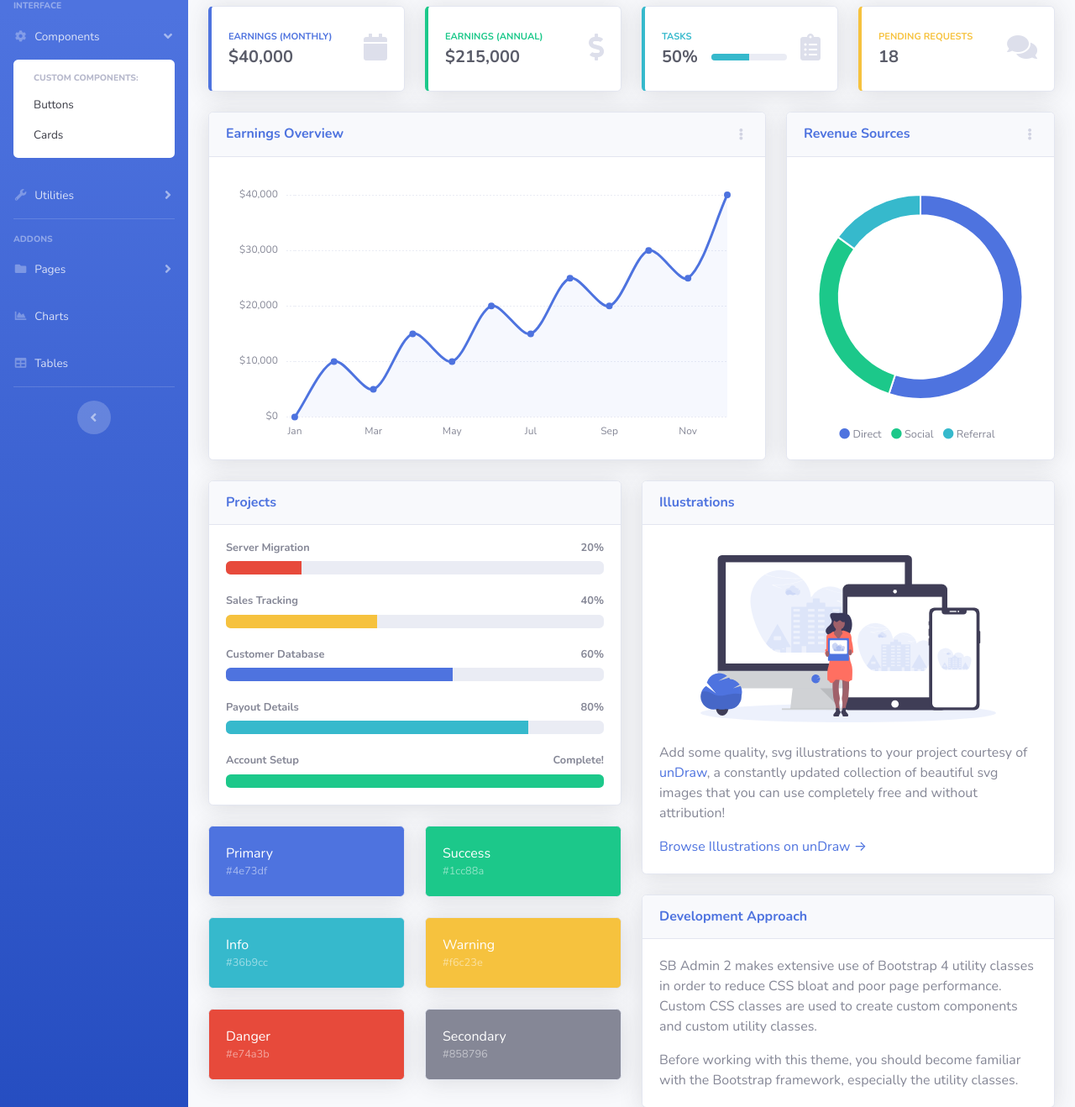
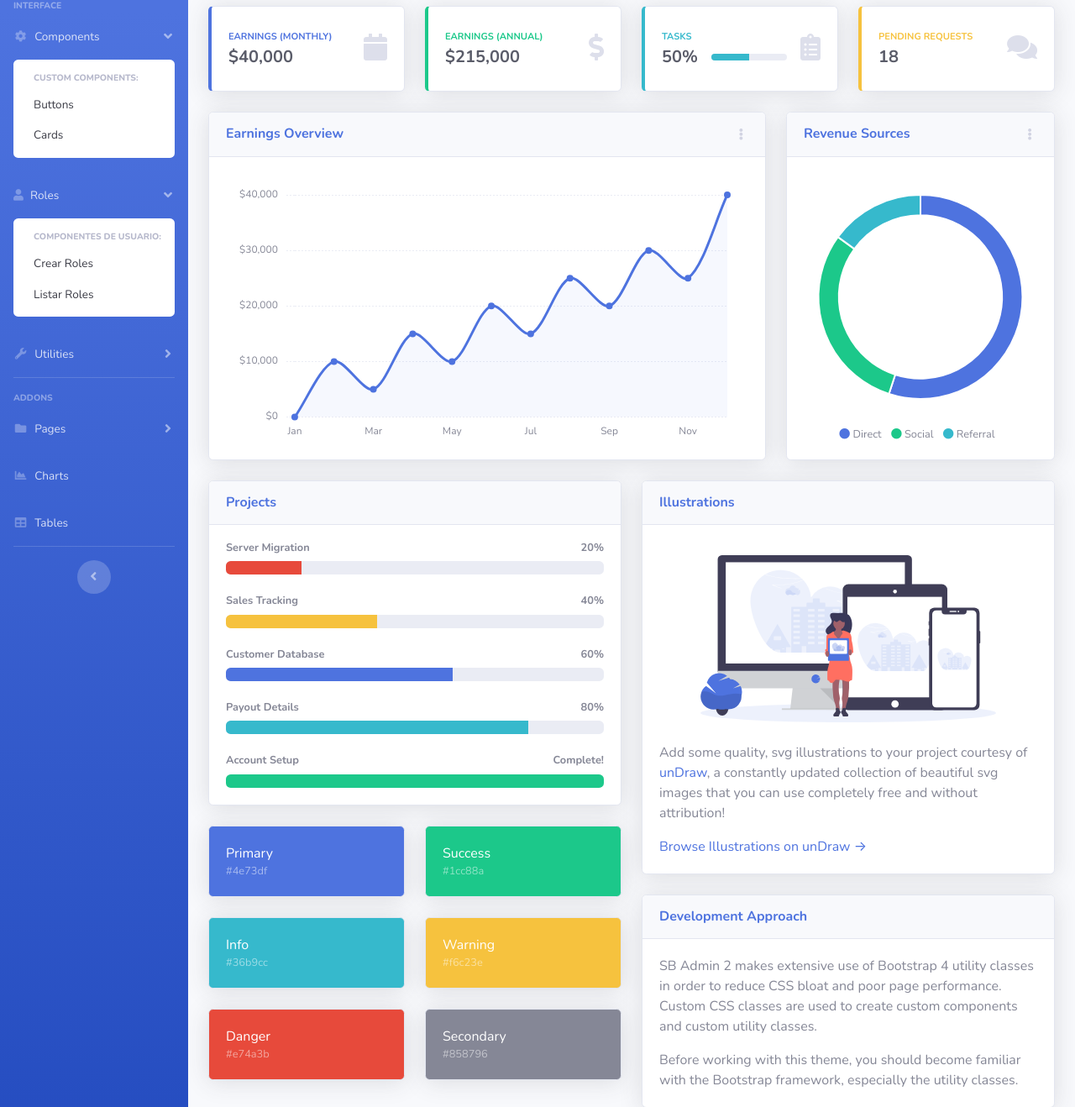
Before and after one commit to TheNanfe/IS2_PROJECT, a Django app: template templates/proyecto/index.html in a window 1280 px wide, after a click on "Components". Shown: the part 145-1463 px from the top of the page at 84% size. Run offline with Django 3.2, Linux system fonts and the light colour scheme; the template is opened without the code that fills it, so the values that code supplies are empty; some libraries are stand-ins or nearby versions.

Commit message:
Modificaciones en el Index
Roles y Usuarios ya son accesibles desde el index, pero no funcionan de manera correcta

```diff
--- a/templates/proyecto/index.html
+++ b/templates/proyecto/index.html
@@ -69,6 +69,22 @@
           </div>
         </div>
       </li>
+       <!-- Nav Item - Pages Collapse Menu -->
+      <li class="nav-item">
+        <a class="nav-link collapsed" href="#" data-toggle="collapse" data-target="#collapseTwo" aria-expanded="true" aria-controls="collapseTwo">
+<i class="fas fa-user"></i>
+            <span>Roles</span>
+        </a>
+        <div id="collapseTwo" class="collapse" aria-labelledby="headingTwo" data-parent="#accordionSidebar">
+          <div class="bg-white py-2 collapse-inner rounded">
+            <h6 class="collapse-header">Componentes de usuario:</h6>
+            <a class="collapse-item" href="#">Crear Roles</a>
+            <a class="collapse-item" href="{%url 'Listar' %}">Listar Roles</a>
+          </div>
+        </div>
+      </li>
+
+         <!-- Nav Item - Pages Collapse Menu -->
 
       <!-- Nav Item - Utilities Collapse Menu -->
       <li class="nav-item">
```
Also changed, not shown: apps/rol/urls.py (added, +8 -0 lines), apps/rol/views.py (added, +41 -0 lines).
